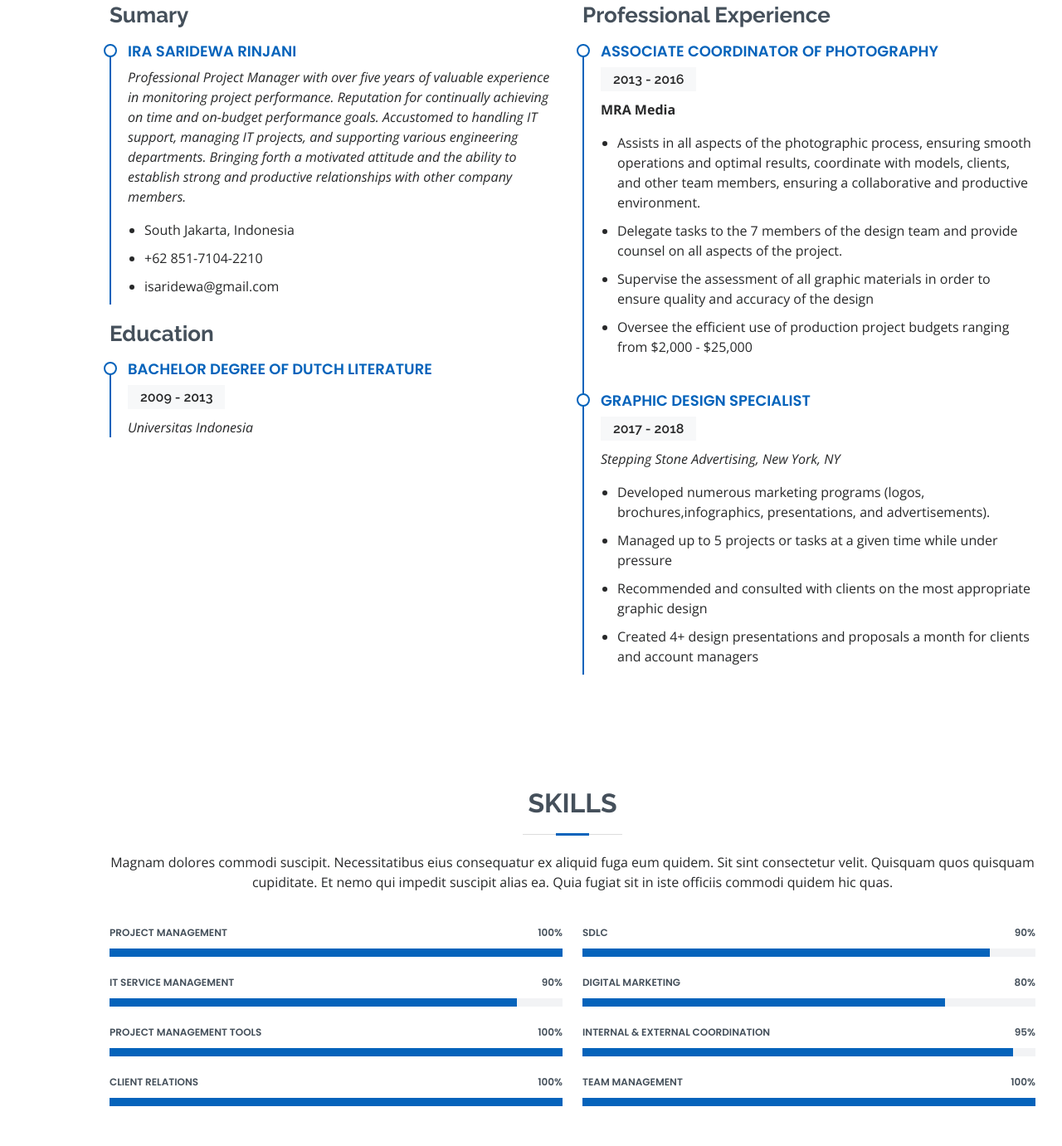
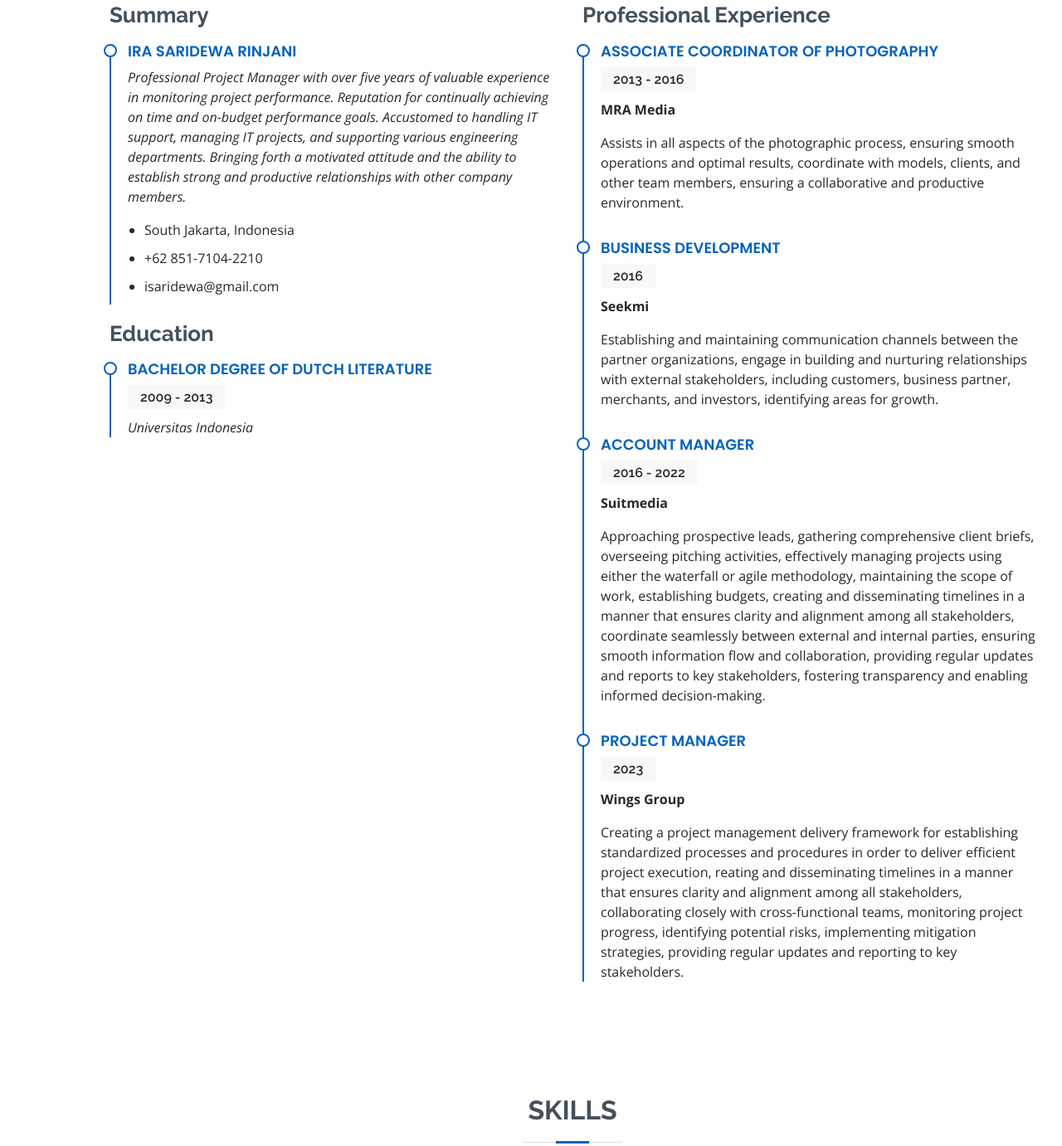
Before and after one commit to irasaridewa/irasaridewa.github.io, a plain HTML site: page index.html in a window 1280 px wide. Shown: the part 985-2366 px from the top of the page at 83% size. Drawn offline with nearby package versions, Linux system fonts and the light colour scheme.

Commit message:
Update experience

```diff
--- a/index.html
+++ b/index.html
@@ -72,7 +72,7 @@
 
             <div class="row">
               <div class="col-lg-6">
-                <h3 class="resume-title">Sumary</h3>
+                <h3 class="resume-title">Summary</h3>
                 <div class="resume-item pb-0">
                   <h4>Ira Saridewa Rinjani</h4>
                   <p><em>Professional Project Manager with over five years of valuable experience in monitoring project performance. Reputation for continually achieving on time and on-budget performance goals. Accustomed to handling IT support, managing IT projects, and supporting various engineering departments. Bringing forth a motivated attitude and the ability to establish strong and productive relationships with other company members.</em></p>
@@ -96,28 +96,45 @@
                   <h4>Associate Coordinator of Photography</h4>
                   <h5>2013 - 2016</h5>
                   <p><b>MRA Media</b></p>
-                  <ul>
-                    <li>Assists in all aspects of the photographic process, ensuring smooth operations and optimal results, coordinate with models, clients, and other team members, ensuring a collaborative and productive environment.</li>
-                    <li>Delegate tasks to the 7 members of the design team and provide counsel on all aspects of the project.
-                    </li>
-                    <li>Supervise the assessment of all graphic materials in order to ensure quality and accuracy of the design
-                    </li>
-                    <li>Oversee the efficient use of production project budgets ranging from $2,000 - $25,000</li>
-                  </ul>
+                  <p>Assists in all aspects of the photographic process, ensuring smooth operations and optimal results, coordinate with
+                  models, clients, and other team members, ensuring a collaborative and productive environment.</p>
                 </div>
                 <div class="resume-item">
-                  <h4>Graphic design specialist</h4>
-                  <h5>2017 - 2018</h5>
-                  <p><em>Stepping Stone Advertising, New York, NY</em></p>
-                  <ul>
-                    <li>Developed numerous marketing programs (logos, brochures,infographics, presentations, and
-                      advertisements).</li>
-                    <li>Managed up to 5 projects or tasks at a given time while under pressure</li>
-                    <li>Recommended and consulted with clients on the most appropriate graphic design</li>
-                    <li>Created 4+ design presentations and proposals a month for clients and account managers</li>
-                  </ul>
+                  <h4>Business Development</h4>
+                  <h5>2016</h5>
+                  <p><b>Seekmi</b></p>
+                  <p>Establishing and maintaining communication channels between the partner
+                  organizations, engage in building and nurturing relationships with external stakeholders,
+                  including customers, business partner, merchants, and investors, identifying areas for
+                  growth.</p>
+                </div>
+                <div class="resume-item">
+                  <h4>Account Manager</h4>
+                  <h5>2016 - 2022</h5>
+                  <p><b>Suitmedia</b></p>
+                  <p>Approaching prospective leads, gathering comprehensive client briefs, overseeing
+                  pitching activities, effectively managing projects using either the waterfall or agile
+                  methodology, maintaining the scope of work, establishing budgets, creating and
+                  disseminating timelines in a manner that ensures clarity and alignment among all
+                  stakeholders, coordinate seamlessly between external and internal parties, ensuring
+                  smooth information flow and collaboration, providing regular updates and reports to key
+                  stakeholders, fostering transparency and enabling informed decision-making.</p>
+                </div>
+                <div class="resume-item">
+                  <h4>Project Manager</h4>
+                  <h5>2023</h5>
+                  <p><b>Wings Group</b></p>
+                  <p>Creating a project management delivery framework for establishing standardized
+                    processes and procedures in order to deliver efficient project execution, reating and
+                    disseminating timelines in a manner that ensures clarity and alignment among all
+                    stakeholders, collaborating closely with cross-functional teams, monitoring project
+                    progress, identifying potential risks, implementing mitigation strategies, providing regular
+                    updates and reporting to key stakeholders.</p>
                 </div>
               </div>
+            </div>
+
+            </div>
             </div>
 
           </div>
```
Also changed, not shown: 1 other file.
